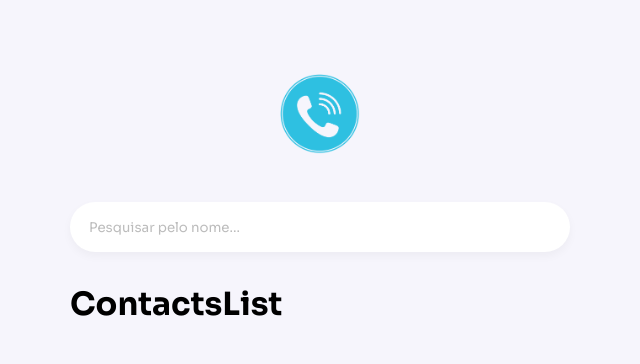
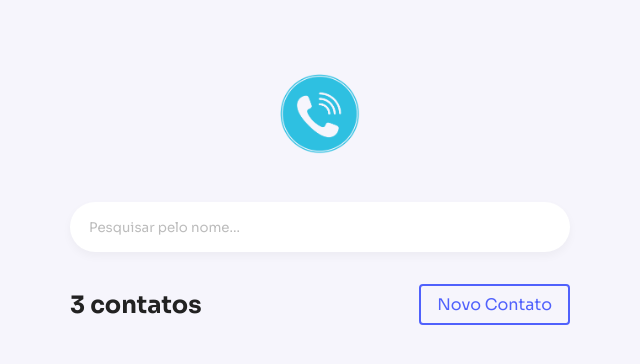
Before and after one commit to timabuntu/myContacts, a React (Vite) app: page / in a window 1280 px wide. Shown: the top 364 px of the page, without its empty margins (320-960 px from the left). Built offline with nearby package versions, Linux system fonts and the light colour scheme.

Commit message:
feat: added header component

```diff
--- a/src/components/ContactsList/index.jsx
+++ b/src/components/ContactsList/index.jsx
@@ -1,9 +1,12 @@
-import { Container } from './styles';
+import { Container, Header } from './styles';
 
 function ContactsList() {
   return (
     <Container>
-      <h1>ContactsList</h1>
+      <Header>
+        <strong>3 contatos</strong>
+        <a href="/">Novo Contato</a>
+      </Header>
     </Container>
   );
 }
```
